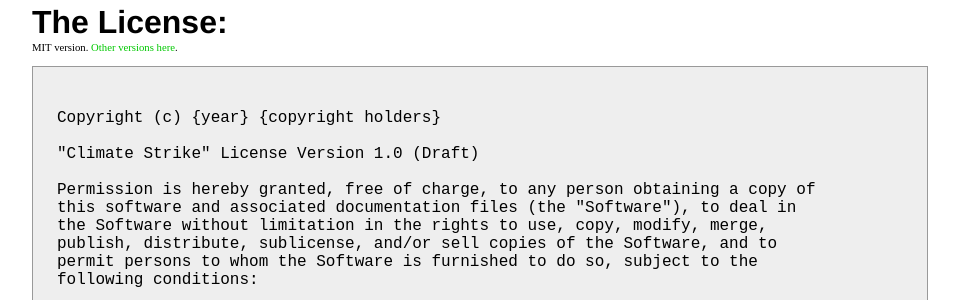
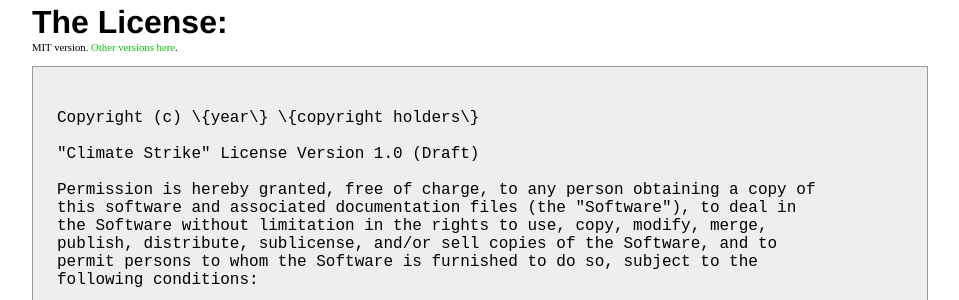
Before and after one commit to climate-strike/license, a Jekyll site: the page built from docs/index.html, in a window 1280 px wide. Shown: the part 494-794 px from the top of the page, without its empty margins (160-1119 px from the left). Built offline with Jekyll 4.4.1, drawn with Linux system fonts in a browser that asks for light colours; comment, search, counter and statistics services are not loaded; some of the changed text lies outside the part shown.

Commit message:
site styling

```diff
--- a/docs/index.html
+++ b/docs/index.html
@@ -15,7 +15,7 @@ title: Climate Strike Software
     <h6>MIT version. <a href="https://github.com/climate-strike/license/tree/master/licenses">Other versions here</a>.</h6>
 
     <pre><code>
-Copyright (c) {year} {copyright holders}
+Copyright (c) \{year\} \{copyright holders\}
 
 "Climate Strike" License Version 1.0 (Draft)
 
```
